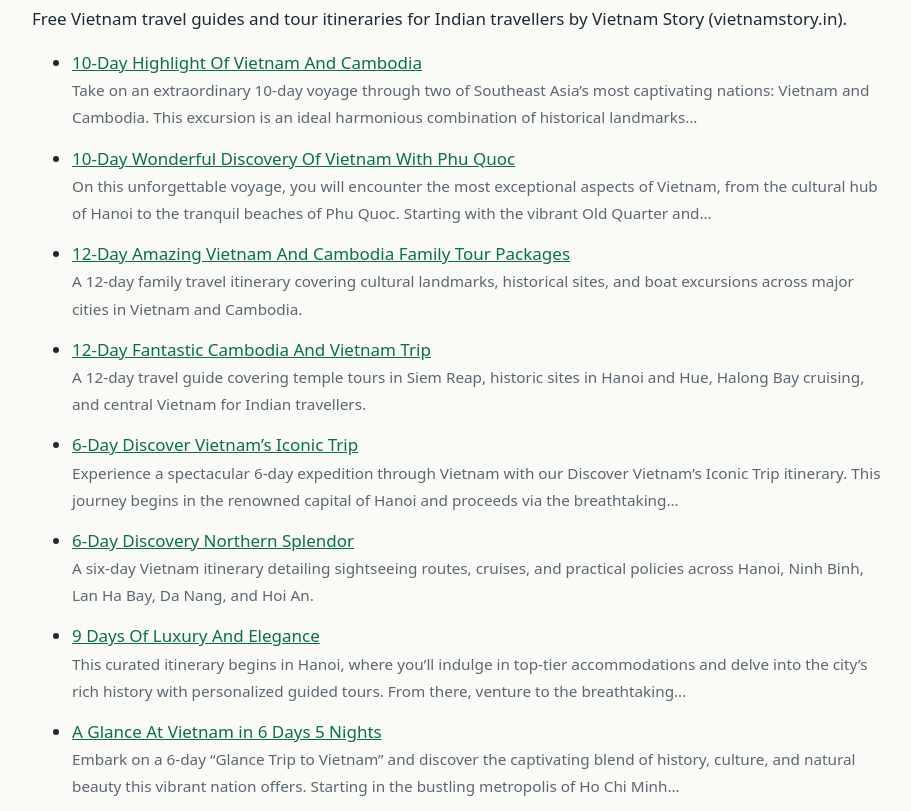
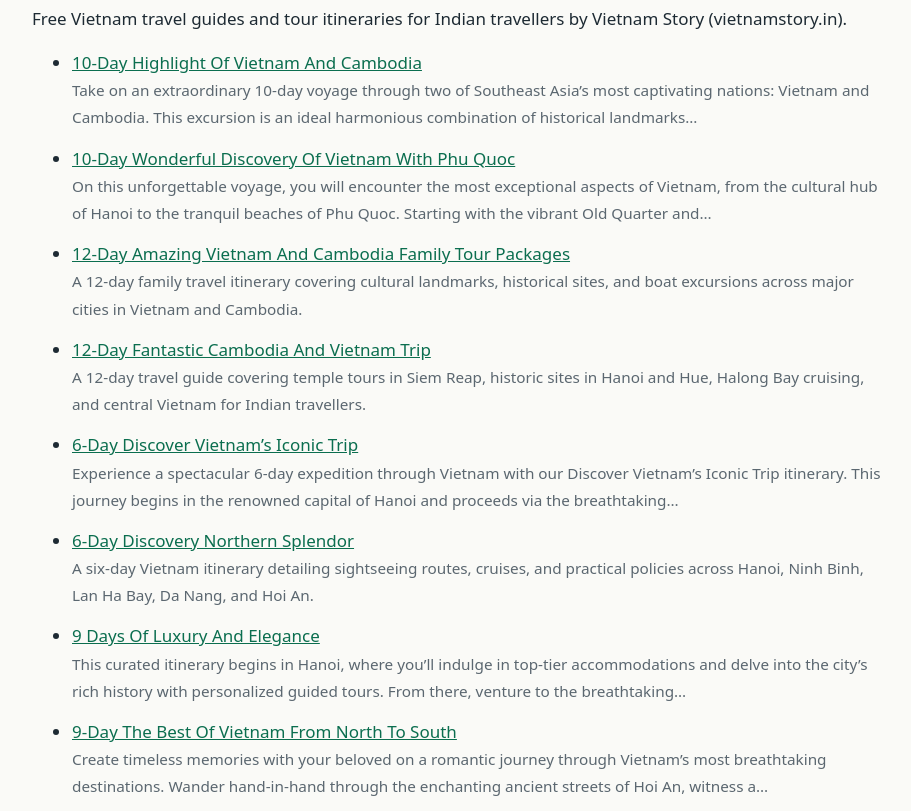
Before and after one commit to alexandericc/vietnamstory-guides, a plain HTML site: page index.html in a window 1280 px wide. Shown: the part 119-930 px from the top of the page, without its empty margins (178-1089 px from the left). Drawn offline with Linux system fonts and the light colour scheme.

Commit message:
Update guide list

```diff
--- a/index.html
+++ b/index.html
@@ -23,6 +23,7 @@ a{color:#0b6e4f} li{margin:0 0 14px} li span{color:#5b6770;font-size:.9em}
 <li><a href="guides/6-day-discover-vietnams-iconic-trip/">6-Day Discover Vietnam’s Iconic Trip</a><br><span>Experience a spectacular 6-day expedition through Vietnam with our Discover Vietnam’s Iconic Trip itinerary. This journey begins in the renowned capital of Hanoi and proceeds via the breathtaking…</span></li>
 <li><a href="guides/6-day-discovery-northern-splendor/">6-Day Discovery Northern Splendor</a><br><span>A six-day Vietnam itinerary detailing sightseeing routes, cruises, and practical policies across Hanoi, Ninh Binh, Lan Ha Bay, Da Nang, and Hoi An.</span></li>
 <li><a href="guides/9-days-of-luxury-and-elegance/">9 Days Of Luxury And Elegance</a><br><span>This curated itinerary begins in Hanoi, where you’ll indulge in top-tier accommodations and delve into the city’s rich history with personalized guided tours. From there, venture to the breathtaking…</span></li>
+<li><a href="guides/9-day-the-best-of-vietnam-from-north-to-south/">9-Day The Best Of Vietnam From North To South</a><br><span>Create timeless memories with your beloved on a romantic journey through Vietnam’s most breathtaking destinations. Wander hand-in-hand through the enchanting ancient streets of Hoi An, witness a…</span></li>
 <li><a href="guides/a-glance-at-vietnam-in-6-days-5-nights/">A Glance At Vietnam in 6 Days 5 Nights</a><br><span>Embark on a 6-day “Glance Trip to Vietnam” and discover the captivating blend of history, culture, and natural beauty this vibrant nation offers. Starting in the bustling metropolis of Ho Chi Minh…</span></li>
 <li><a href="guides/amazing-family-trip-to-vietnam/">Amazing Family Trip To Vietnam</a><br><span>A ten-day Vietnam travel itinerary covering Ho Chi Minh City, the Mekong Delta, Da Nang, Ba Na Hills, Ha Noi, and an overnight cruise in Ha Long Bay.</span></li>
 <li><a href="guides/amazing-vietnam-from-north-to-south/">Amazing Vietnam From North To South</a><br><span>Embark on a spectacular 9-day journey through Vietnam with our “Amazing Vietnam” Plan your trip at https://vietnamstory.in/</span></li>
```
